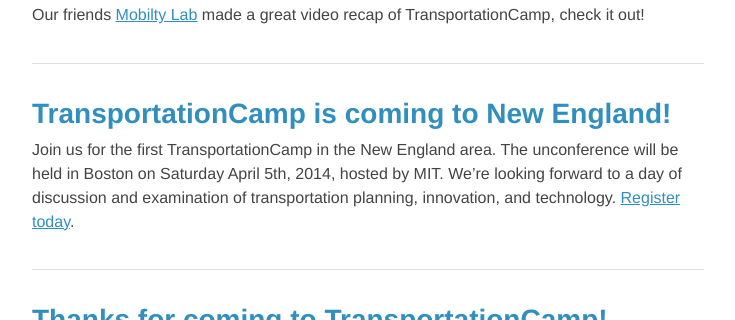
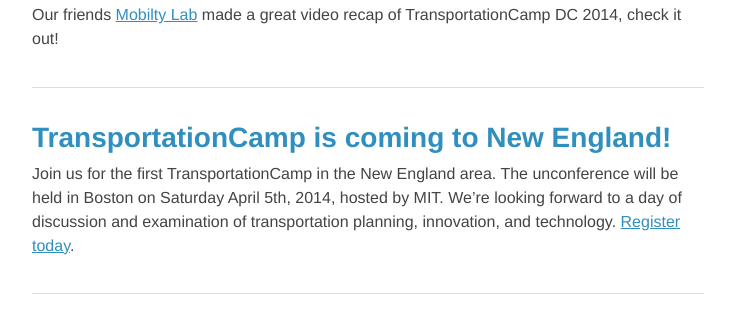
Before and after one commit to transpocamp/transportationcamp.org, a Jekyll site: the page built from index.html, in a window 1280 px wide and 900 px high, scrolled down 1893 px, cut to the strip 254-574 px from the top of the window. Shown: the whole strip, without its empty margins (272-1007 px from the left). Built offline with Jekyll 4.4.1, drawn with Linux system fonts in a browser that asks for light colours; nearby versions of some CDN libraries; Markdown is read by kramdown in place of the engine named in the settings.

Commit message:
Update and rename 2014-01-31-TransportationCamp-recap-from-Mobility-Lab.md to 2014-01-31-TransportationCamp-DC14-recap-from-Mobility-Lab.md
added DC 14 to post text

```diff
--- a/_posts/2014-01-31-TransportationCamp-recap-from-Mobility-Lab.md
+++ b/_posts/2014-01-31-TransportationCamp-DC14-recap-from-Mobility-Lab.md
@@ -3,11 +3,11 @@
 comments: false
 date: 2014-01-31 15:23:38-05:00
 layout: post
-slug: TransportationCamp-recap-from-Mobility-Lab
+slug: TransportationCamp-DC14-recap-from-Mobility-Lab
 title: TransportationCamp recap from Mobility Lab
 categories:
 - Latest News
 ---
 
 <iframe width="560" height="315" src="//www.youtube.com/embed/Lm1AT-flYnw" frameborder="0" allowfullscreen></iframe>
-Our friends <a href="http://mobilitylab.org/">Mobilty Lab</a> made a great video recap of TransportationCamp, check it out!
+Our friends <a href="http://mobilitylab.org/">Mobilty Lab</a> made a great video recap of TransportationCamp DC 2014, check it out!
```
